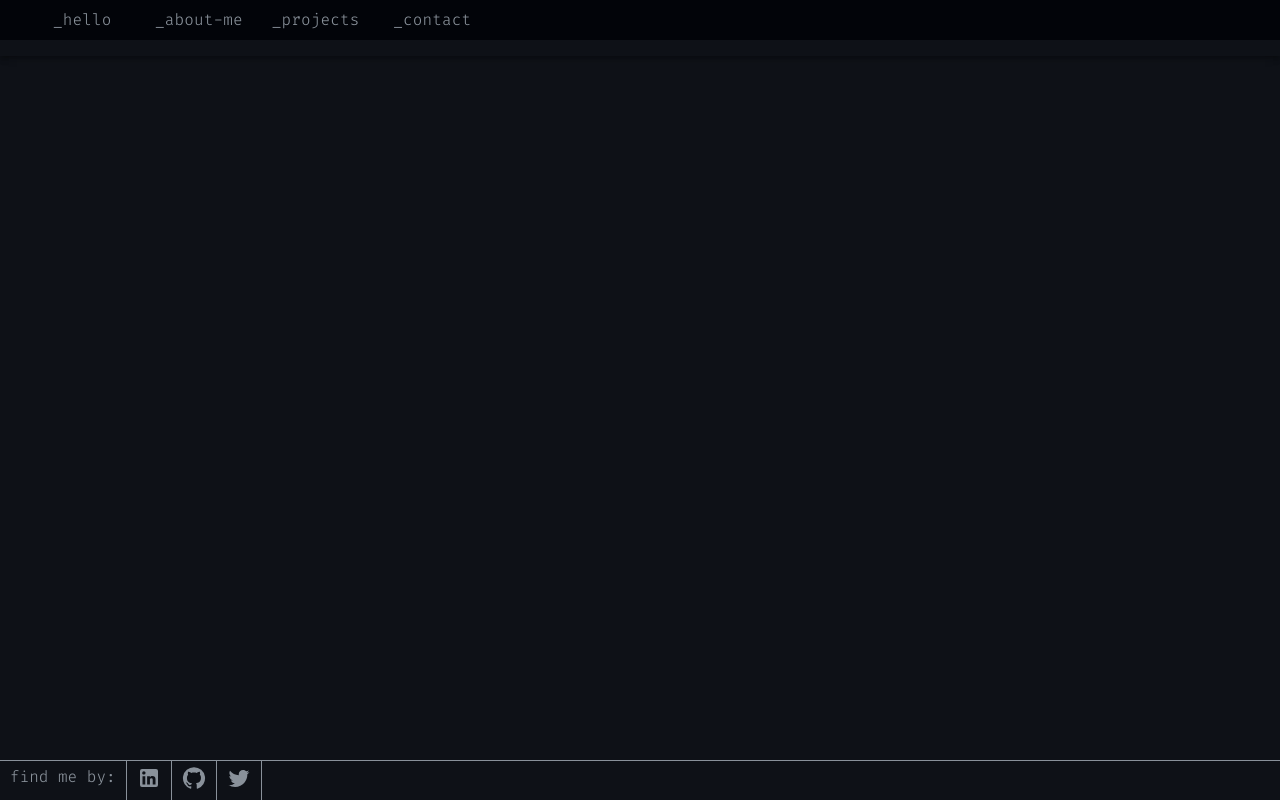
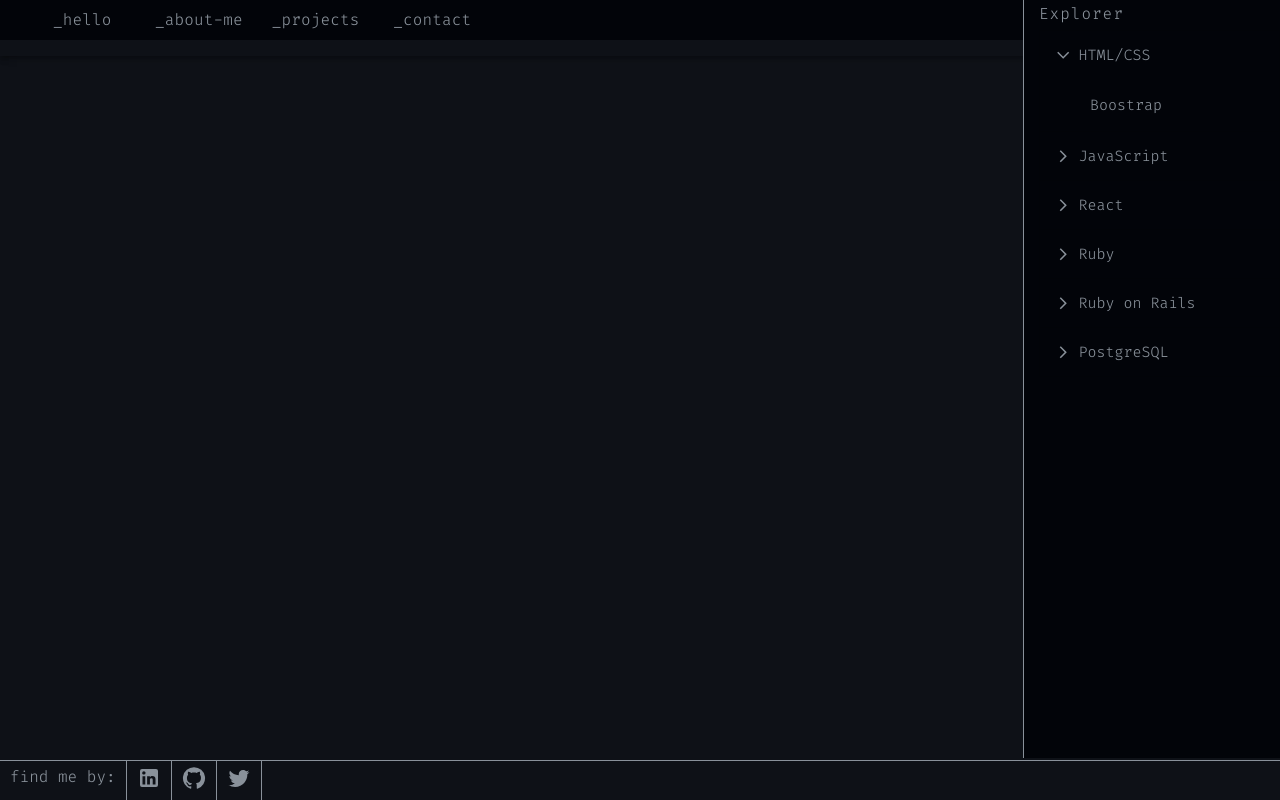
Before and after one commit to Donard97/portfolio, a React (Create React App) app: page /about in a window 1280 px wide. Built offline with nearby package versions, Linux system fonts and the light colour scheme.

Commit message:
Create side bar with skills

```diff
--- /dev/null
+++ b/src/components/skills/List.js
@@ -0,0 +1,101 @@
+/* eslint-disable */
+import * as React from 'react';
+import { styled } from '@mui/material/styles';
+import ArrowForwardIosSharpIcon from '@mui/icons-material/ArrowForwardIosSharp';
+import MuiAccordion from '@mui/material/Accordion';
+import MuiAccordionSummary from '@mui/material/AccordionSummary';
+import MuiAccordionDetails from '@mui/material/AccordionDetails';
+import Typography from '@mui/material/Typography';
+import '../../stylesheet/accordionSkills.css';
+
+const Accordion = styled((props) => (
+  <MuiAccordion disableGutters elevation={0} square {...props} />
+))(({ theme }) => ({
+  background: `none`,
+  color: `#89919a`,
+  marginLeft: `15px`,
+  fontSize: `15px`,
+  border: `1px solid ${theme.palette.divider}`,
+  '&:not(:last-child)': {
+    borderBottom: 0,
+  },
+  '&:before': {
+    display: 'none',
+  },
+}));
+
+const AccordionSummary = styled((props) => (
+  <MuiAccordionSummary
+    expandIcon={<ArrowForwardIosSharpIcon sx={{ fontSize: '0.9rem' }} />}
+    {...props}
+  />
+))(({ theme }) => ({
+  flexDirection: 'row-reverse',
+  '& .MuiAccordionSummary-expandIconWrapper.Mui-expanded': {
+    transform: 'rotate(90deg)',
+  },
+  '& .MuiAccordionSummary-content': {
+    marginLeft: theme.spacing(1),
+  },
+}));
+
+const AccordionDetails = styled(MuiAccordionDetails)(({ theme }) => ({
+  padding: theme.spacing(2),
+  textDecoration: `none`,
+  paddingLeft: `50px`,
+}));
+
+export default function CustomizedAccordions() {
+  const [expanded, setExpanded] = React.useState('panel1');
+
+  const handleChange = (panel) => (event, newExpanded) => {
+    setExpanded(newExpanded ? panel : false);
+  };
+
+  return (
+    <div className="list">
+      <Accordion expanded={expanded === 'panel1'} onChange={handleChange('panel1')}>
+        <AccordionSummary aria-controls="panel1d-content" id="panel1d-header">
+          <Typography variant="p">HTML/CSS</Typography>
+        </AccordionSummary>
+        <AccordionDetails className="accordion">
+          <ul>
+            <li>Boostrap</li>
+          </ul>
+        </AccordionDetails>
+      </Accordion>
+      <Accordion expanded={expanded === 'panel2'} onChange={handleChange('panel2')}>
+        <AccordionSummary aria-controls="panel2d-content" id="panel2d-header">
+          <Typography variant="p">JavaScript</Typography>
+        </AccordionSummary>
+      </Accordion>
+      <Accordion expanded={expanded === 'panel3'} onChange={handleChange('panel3')}>
+        <AccordionSummary aria-controls="panel3d-content" id="panel3d-header">
+          <Typography variant="p">React</Typography>
+        </AccordionSummary>
+        <AccordionDetails>
+          <ul>
+            <li>Redux</li>
+            <li>React Boostrap</li>
+            <li>Material UI</li>
+          </ul>
+        </AccordionDetails>
+      </Accordion>
+      <Accordion expanded={expanded === 'panel4'} onChange={handleChange('panel4')}>
+        <AccordionSummary aria-controls="panel4d-content" id="panel4d-header">
+          <Typography variant="p">Ruby</Typography>
+        </AccordionSummary>
+      </Accordion>
+      <Accordion expanded={expanded === 'panel5'} onChange={handleChange('panel5')}>
+        <AccordionSummary aria-controls="panel5d-content" id="panel5d-header">
+          <Typography variant="p">Ruby on Rails</Typography>
+        </AccordionSummary>
+      </Accordion>
+      <Accordion expanded={expanded === 'panel6'} onChange={handleChange('panel6')}>
+        <AccordionSummary aria-controls="panel6d-content" id="panel5d-header">
+          <Typography variant="p">PostgreSQL</Typography>
+        </AccordionSummary>
+      </Accordion>
+    </div>
+  );
+}
--- /dev/null
+++ b/src/components/skills/Skills.js
@@ -0,0 +1,18 @@
+import React from 'react';
+import Box from '@mui/material/Box';
+import Typography from '@mui/material/Typography';
+import CustomizedAccordions from './List';
+import '../../stylesheet/skills.css';
+
+function Skills() {
+  return (
+    <Box className="explorer">
+      <div>
+        <Typography variant="p" className="skillTitle">Explorer</Typography>
+      </div>
+      <CustomizedAccordions />
+    </Box>
+  );
+}
+
+export default Skills;
--- a/src/containers/AboutContainer.js
+++ b/src/containers/AboutContainer.js
@@ -1,11 +1,13 @@
 import React from 'react';
 import Navbar from '../components/nav_bar/NavBar';
 import Footer from '../components/footer/Footer';
+import Skills from '../components/skills/Skills';
 
 function AboutContainer() {
   return (
     <>
       <Navbar />
+      <Skills />
       <Footer />
     </>
   );
--- /dev/null
+++ b/src/stylesheet/accordionSkills.css
@@ -0,0 +1,7 @@
+svg {
+  color: #89919a;
+}
+
+li {
+  list-style-type: none;
+}
--- /dev/null
+++ b/src/stylesheet/skills.css
@@ -0,0 +1,21 @@
+.explorer {
+  background-color: #020409;
+  color: #89919a;
+  width: 20%;
+  position: absolute;
+  right: 0;
+  height: 95%;
+  z-index: 99;
+  margin-top: -58px;
+  border-left: 1px solid #89919a;
+}
+
+.explorer h4 {
+  padding: 5px;
+}
+
+.skillTitle {
+  line-height: 2;
+  letter-spacing: 1px;
+  padding: 0 15px;
+}
```
